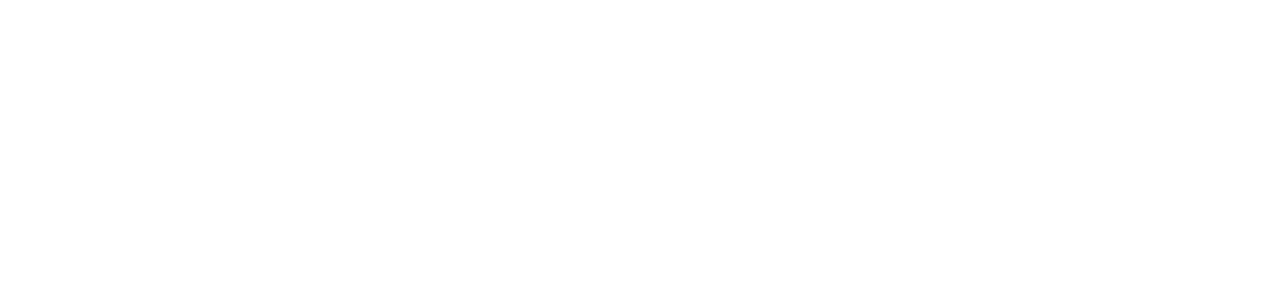
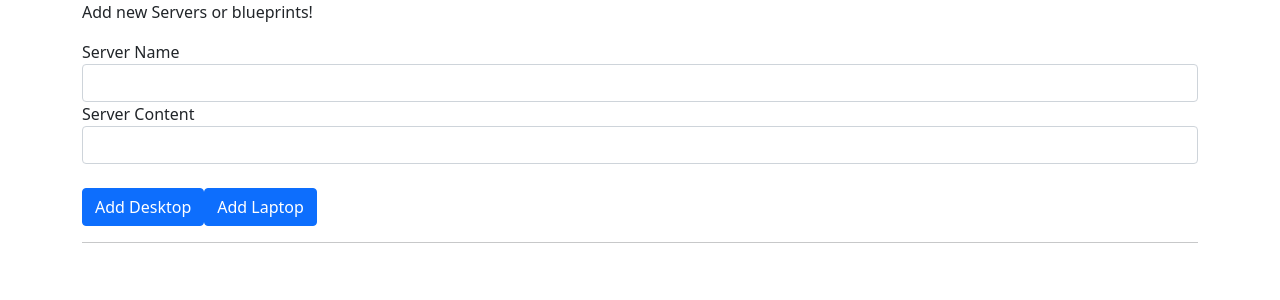
Before and after one commit to afolabiopakunle/custom-data-binding-one-take, an Angular app: page / in a window 1280 px wide. Shown: the top 300 px of the page. Built offline with nearby package versions, Linux system fonts and the light colour scheme.

Commit message:
cleaned up

```diff
--- a/src/app/app.component.html
+++ b/src/app/app.component.html
@@ -0,0 +1,2 @@
+
+<app-cockpit></app-cockpit>
--- a/src/app/app.module.ts
+++ b/src/app/app.module.ts
@@ -3,10 +3,12 @@
 import { FormsModule } from '@angular/forms';
 
 import { AppComponent } from './app.component';
+import { CockpitComponent } from './cockpit/cockpit.component';
+import { DisplayComponent } from './display/display.component';
 
 @NgModule({
   imports:      [ BrowserModule, FormsModule ],
-  declarations: [ AppComponent ],
+  declarations: [ AppComponent, CockpitComponent, DisplayComponent ],
   bootstrap:    [ AppComponent ]
 })
 export class AppModule { }
--- /dev/null
+++ b/src/app/cockpit/cockpit.component.html
@@ -0,0 +1,20 @@
+<div class="container">
+<div class="row">
+  <div class="col-xs-12">
+    <p>Add new Servers or blueprints!</p>
+    <label>Server Name</label>
+    <input type="text" class="form-control" [(ngModel)]="newServerName">
+    <label>Server Content</label>
+    <input type="text" class="form-control" [(ngModel)]="newServerContent">
+    <br>
+    <button
+      class="btn btn-primary"
+      (click)="addDesktop()">Add Desktop</button>
+    <button
+      class="btn btn-primary"
+      (click)="addLaptop()">Add Laptop</button>
+  </div>
+</div>
+<hr>
+
+</div>
--- /dev/null
+++ b/src/app/cockpit/cockpit.component.ts
@@ -0,0 +1,15 @@
+import { Component, OnInit } from '@angular/core';
+
+@Component({
+  selector: 'app-cockpit',
+  templateUrl: './cockpit.component.html',
+  styleUrls: ['./cockpit.component.css']
+})
+export class CockpitComponent implements OnInit {
+
+  constructor() { }
+
+  ngOnInit() {
+  }
+
+}
--- /dev/null
+++ b/src/app/display/display.component.html
@@ -0,0 +1,13 @@
+<div class="row">
+<div class="col-xs-12">
+  <div class="panel panel-default" *ngFor="let element of serverElements">
+    <div class="panel-heading">{{ element.name }}</div>
+    <div class="panel-body">
+      <p>
+        <strong *ngIf="element.type === 'server'" style="color: red">{{ element.content }}</strong>
+        <em *ngIf="element.type === 'blueprint'">{{ element.content }}</em>
+      </p>
+    </div>
+  </div>
+</div>
+</div>
--- /dev/null
+++ b/src/app/display/display.component.ts
@@ -0,0 +1,15 @@
+import { Component, OnInit } from '@angular/core';
+
+@Component({
+  selector: 'app-display',
+  templateUrl: './display.component.html',
+  styleUrls: ['./display.component.css']
+})
+export class DisplayComponent implements OnInit {
+
+  constructor() { }
+
+  ngOnInit() {
+  }
+
+}
--- a/src/styles.css
+++ b/src/styles.css
@@ -1 +1,2 @@
 /* Add application styles & imports to this file! */
+@import url(https://cdn.jsdelivr.net/npm/bootstrap@5.1.0/dist/css/bootstrap.min.css);
```
Also changed, not shown: src/app/cockpit/cockpit.component.css (added), src/app/display/display.component.css (added).
